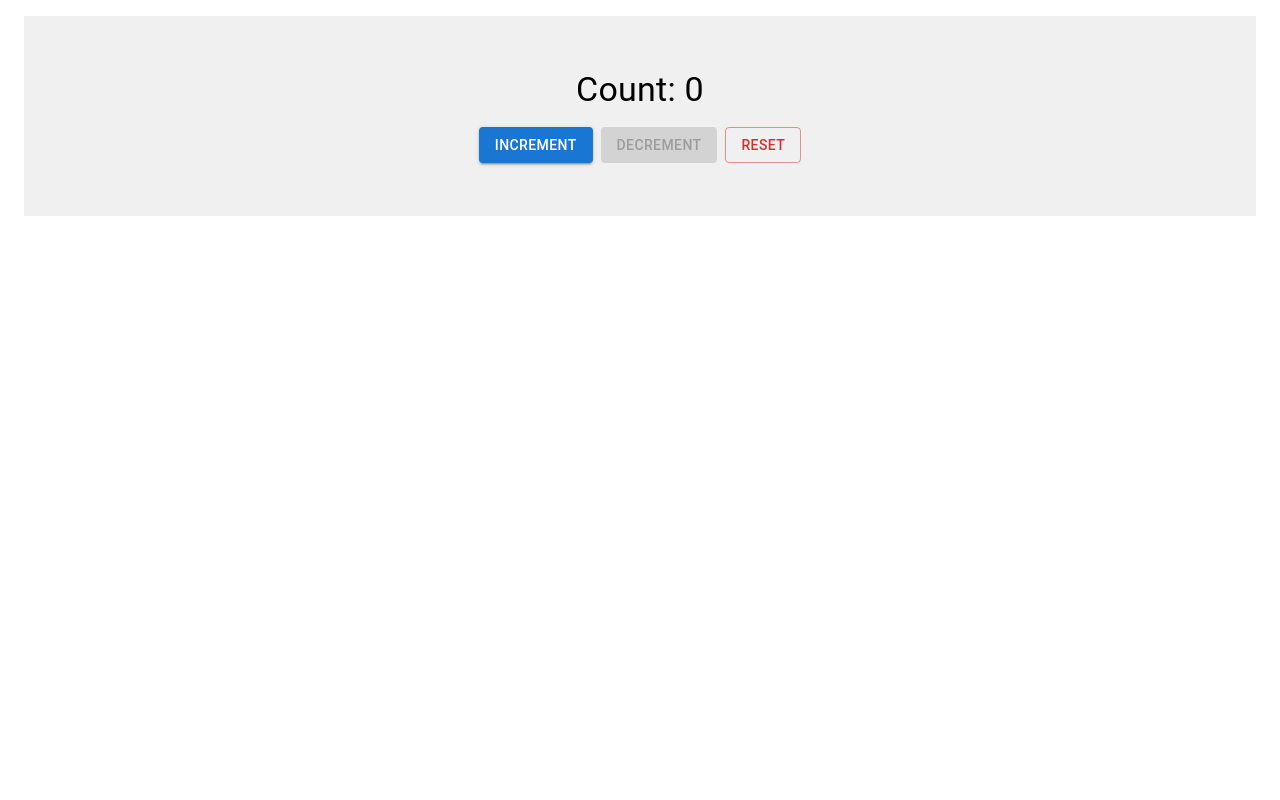
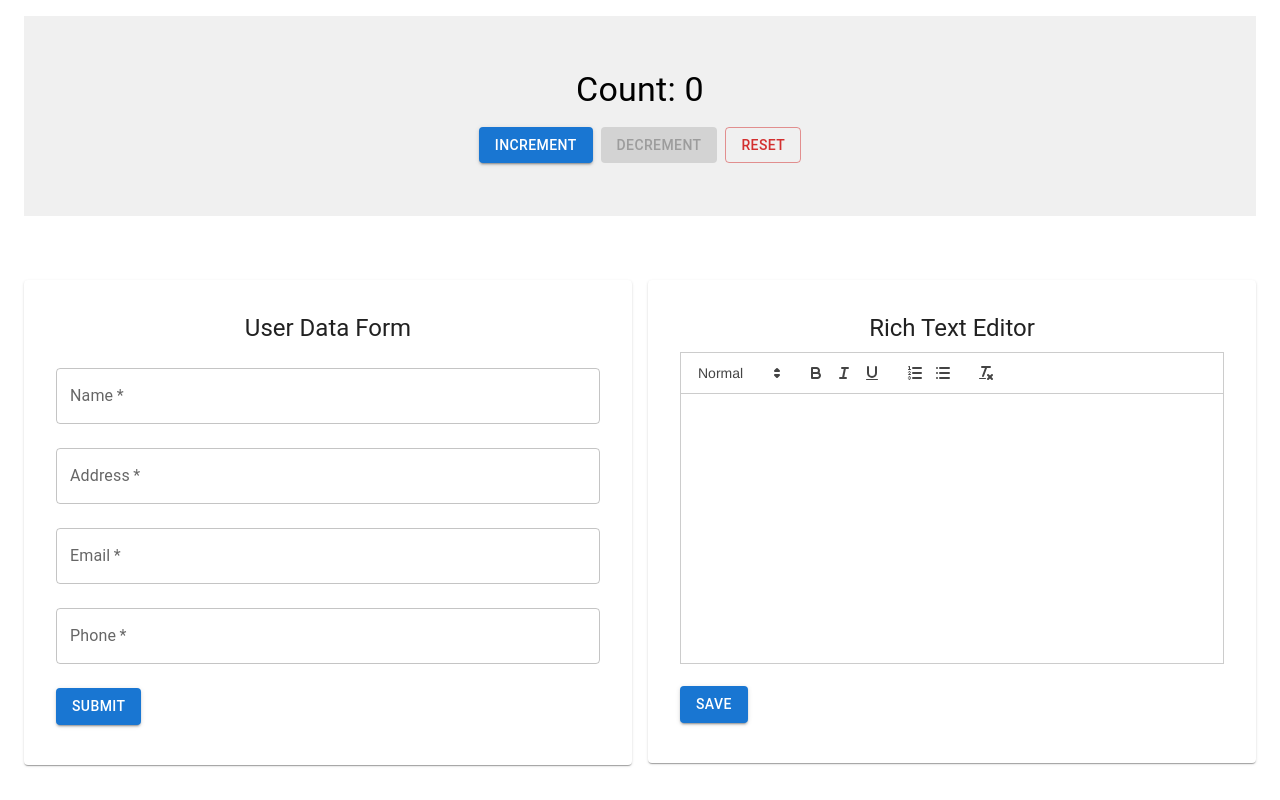
Before and after one commit to DivyamaniNidhi/dashboard, a React (Create React App) app: page / in a window 1280 px wide. Built offline with nearby package versions, Linux system fonts and the light colour scheme.

Commit message:
text editor and form added

```diff
--- a/package.json
+++ b/package.json
@@ -13,6 +13,7 @@
     "@testing-library/user-event": "^13.5.0",
     "react": "^18.0.0",
     "react-dom": "^18.0.0",
+    "react-quill": "^2.0.0",
     "react-scripts": "5.0.1",
     "web-vitals": "^2.1.4"
   },
--- a/src/App.js
+++ b/src/App.js
@@ -1,10 +1,29 @@
 import React from 'react';
 import Counter from './components/Counter';
+import UserDataForm from './components/UserDataForm';
+import RichTextEditor from './components/RichTextEditor';
+import { Box } from '@mui/material';
 
 function App() {
   return (
     <div className="App" style={{ margin: '1rem' }}>
       <Counter />
+      <Box
+        sx={{
+          display: 'flex',
+          flexDirection: { xs: 'column', md: 'row' }, // Column on small screens, row on large
+          gap: 2,
+          mt: 4,
+          alignItems: 'stretch',
+        }}
+      >
+        <Box sx={{ flex: 1 }}>  {/* Ensures both cards take equal space */}
+          <UserDataForm />
+        </Box>
+        <Box sx={{ flex: 1 }}>  {/* Ensures both cards take equal space */}
+          <RichTextEditor />
+        </Box>
+      </Box>
     </div>
   );
 }
--- /dev/null
+++ b/src/components/RichTextEditor.js
@@ -0,0 +1,46 @@
+import React, { useState } from 'react';
+import ReactQuill from 'react-quill';
+import 'react-quill/dist/quill.snow.css';
+import { Box, Button, Typography, Card, CardContent } from '@mui/material';
+
+const RichTextEditor = () => {
+  const [content, setContent] = useState(localStorage.getItem('richTextData') || '');
+
+  const handleSave = () => {
+    localStorage.setItem('richTextData', content);
+    alert('Content saved!');
+  };
+
+  const modules = {
+    toolbar: [
+      [{ header: [1, 2, false] }],
+      ['bold', 'italic', 'underline'],
+      [{ list: 'ordered' }, { list: 'bullet' }],
+      ['clean'],
+    ],
+  };
+
+  return (
+    <Box sx={{ mt: 4, display: 'flex', justifyContent: 'center' }}>
+      <Card sx={{ width: '100%', p: 2}}>
+        <CardContent>
+          <Typography variant="h5" align="center" gutterBottom>
+            Rich Text Editor
+          </Typography>
+          <ReactQuill
+            value={content}
+            onChange={setContent}
+            modules={modules}
+            style={{ marginBottom: '4rem', height:"270px"}}
+          />
+
+          <Button variant="contained" onClick={handleSave}>
+            Save
+          </Button>
+        </CardContent>
+      </Card>
+    </Box>
+  );
+};
+
+export default RichTextEditor;
--- /dev/null
+++ b/src/components/UserDataForm.js
@@ -0,0 +1,89 @@
+// Updated UserDataForm.js
+import React, { useState, useEffect } from 'react';
+import { Box, Button, TextField, Typography, Card, CardContent } from '@mui/material';
+
+const UserDataForm = () => {
+  const [name, setName] = useState('');
+  const [address, setAddress] = useState('');
+  const [email, setEmail] = useState('');
+  const [phone, setPhone] = useState('');
+  const [unsaved, setUnsaved] = useState(false);
+
+  useEffect(() => {
+    const handleUnload = (e) => {
+      if (unsaved) {
+        e.preventDefault();
+        e.returnValue = '';
+      }
+    };
+    window.addEventListener('beforeunload', handleUnload);
+    return () => window.removeEventListener('beforeunload', handleUnload);
+  }, [unsaved]);
+
+  const handleSubmit = (e) => {
+    e.preventDefault();
+    const userId = Date.now();
+    const userData = { id: userId, name, address, email, phone };
+    localStorage.setItem('userData', JSON.stringify(userData));
+    setUnsaved(false);
+    alert('Data saved!');
+  };
+
+  return (
+    <Box sx={{ mt: 4, display: 'flex', justifyContent: 'center' }}>
+      <Card sx={{ width: '100%', p: 2 }}>
+        <CardContent>
+          <Typography variant="h5" align="center" gutterBottom>
+            User Data Form
+          </Typography>
+          <form onSubmit={handleSubmit}>
+            <TextField
+              label="Name"
+              fullWidth
+              margin="normal"
+              onChange={(e) => {
+                setName(e.target.value);
+                setUnsaved(true);
+              }}
+              required
+            />
+            <TextField
+              label="Address"
+              fullWidth
+              margin="normal"
+              onChange={(e) => {
+                setAddress(e.target.value);
+                setUnsaved(true);
+              }}
+              required
+            />
+            <TextField
+              label="Email"
+              fullWidth
+              margin="normal"
+              onChange={(e) => {
+                setEmail(e.target.value);
+                setUnsaved(true);
+              }}
+              required
+            />
+            <TextField
+              label="Phone"
+              fullWidth
+              margin="normal"
+              onChange={(e) => {
+                setPhone(e.target.value);
+                setUnsaved(true);
+              }}
+              required
+            />
+            <Button type="submit" variant="contained" sx={{ mt: 2 }}>
+              Submit
+            </Button>
+          </form>
+        </CardContent>
+      </Card>
+    </Box>
+  );
+};
+export default UserDataForm;
```
Also changed, not shown: 1 other file (tests, documents, lock files or other folders).
